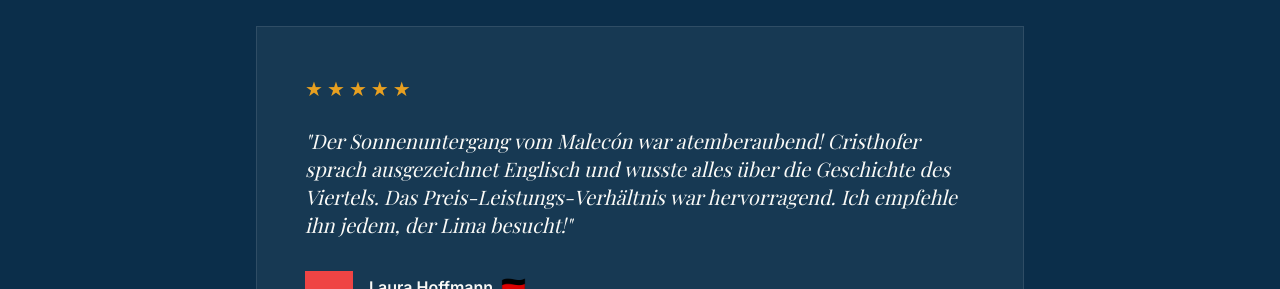
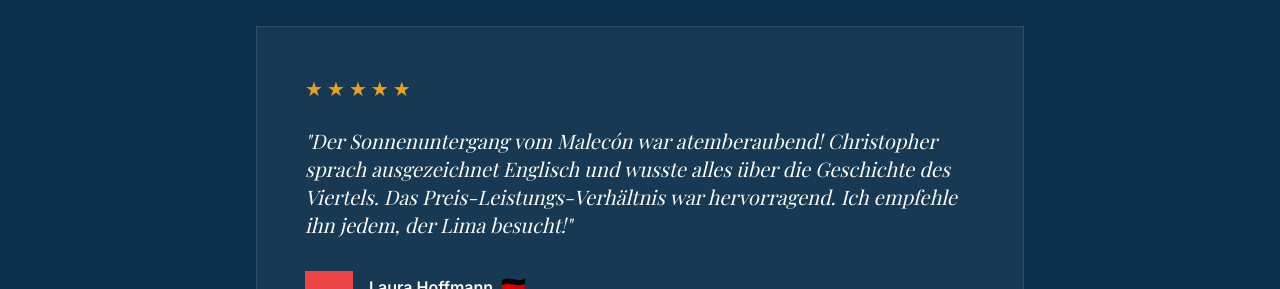
Before and after one commit to IsraelLinan/LadingPage_ChoferTactico, a React (Vite) app: page / in a window 1280 px wide. Shown: the part 6180-6469 px from the top of the page. Built offline with nearby package versions, Linux system fonts and the light colour scheme; a web font is replaced by a local one.

Commit message:
Correcion del nombre Christopher en Testimonials.jsx

```diff
--- a/src/components/Testimonials.jsx
+++ b/src/components/Testimonials.jsx
@@ -4,11 +4,11 @@ import { useRef, useState, useEffect } from "react";
 import { useLang } from "../i18n/LangContext";
 
 const TESTIMONIALS = [
-  { name: "Sarah & Tom",      country: "United States", flag: "🇺🇸", rating: 5, tour: "Premium Miraflores Tour",   text: "Cristhofer is absolutely amazing! He picked us up at our hotel, took us to all the iconic spots in Miraflores and Barranco, and gave us so much historical context. The ceviche lunch he recommended was the best meal of our trip. We felt completely safe and taken care of. 100% recommend!", avatar: "ST", color: "bg-blue-500" },
-  { name: "Laura Hoffmann",   country: "Germany",       flag: "🇩🇪", rating: 5, tour: "Sunset + Barranco Tour",   text: "Der Sonnenuntergang vom Malecón war atemberaubend! Cristhofer sprach ausgezeichnet Englisch und wusste alles über die Geschichte des Viertels. Das Preis-Leistungs-Verhältnis war hervorragend. Ich empfehle ihn jedem, der Lima besucht!", avatar: "LH", color: "bg-red-500" },
-  { name: "Familia Rodrigues", country: "Brazil",       flag: "🇧🇷", rating: 5, tour: "Family Tour",              text: "Fomos com nossos três filhos e Cristhofer foi incrível com as crianças! A Huaca Pucllana deixou nossos filhos impressionados. Com certeza voltaremos e contrataremos ele novamente!", avatar: "FR", color: "bg-green-600" },
-  { name: "Isabelle Moreau",  country: "France",        flag: "🇫🇷", rating: 5, tour: "Food Tour",               text: "En tant que française passionnée de gastronomie, je pensais que rien ne pourrait me surprendre... Cristhofer m'a emmenée dans des endroits incroyables où j'ai découvert le vrai ceviche, le tiradito, la causa. C'était une révélation culinaire!", avatar: "IM", color: "bg-indigo-500" },
-  { name: "Marco & Elena",    country: "Argentina",     flag: "🇦🇷", rating: 5, tour: "Historical Tour",         text: "Llegamos a Lima sin saber qué hacer y Cristhofer nos cambió el viaje. Su conocimiento histórico es impresionante. El vehículo era cómodo y llegó puntual. Los recomendamos sin dudarlo.", avatar: "ME", color: "bg-cyan-600" },
+  { name: "Sarah & Tom",      country: "United States", flag: "🇺🇸", rating: 5, tour: "Premium Miraflores Tour",   text: "Christopher is absolutely amazing! He picked us up at our hotel, took us to all the iconic spots in Miraflores and Barranco, and gave us so much historical context. The ceviche lunch he recommended was the best meal of our trip. We felt completely safe and taken care of. 100% recommend!", avatar: "ST", color: "bg-blue-500" },
+  { name: "Laura Hoffmann",   country: "Germany",       flag: "🇩🇪", rating: 5, tour: "Sunset + Barranco Tour",   text: "Der Sonnenuntergang vom Malecón war atemberaubend! Christopher sprach ausgezeichnet Englisch und wusste alles über die Geschichte des Viertels. Das Preis-Leistungs-Verhältnis war hervorragend. Ich empfehle ihn jedem, der Lima besucht!", avatar: "LH", color: "bg-red-500" },
+  { name: "Familia Rodrigues", country: "Brazil",       flag: "🇧🇷", rating: 5, tour: "Family Tour",              text: "Fomos com nossos três filhos e Christopher foi incrível com as crianças! A Huaca Pucllana deixou nossos filhos impressionados. Com certeza voltaremos e contrataremos ele novamente!", avatar: "FR", color: "bg-green-600" },
+  { name: "Isabelle Moreau",  country: "France",        flag: "🇫🇷", rating: 5, tour: "Food Tour",               text: "En tant que française passionnée de gastronomie, je pensais que rien ne pourrait me surprendre... Christopher m'a emmenée dans des endroits incroyables où j'ai découvert le vrai ceviche, le tiradito, la causa. C'était une révélation culinaire!", avatar: "IM", color: "bg-indigo-500" },
+  { name: "Marco & Elena",    country: "Argentina",     flag: "🇦🇷", rating: 5, tour: "Historical Tour",         text: "Llegamos a Lima sin saber qué hacer y Christopher nos cambió el viaje. Su conocimiento histórico es impresionante. El vehículo era cómodo y llegó puntual. Los recomendamos sin dudarlo.", avatar: "ME", color: "bg-cyan-600" },
 ];
 
 export default function Testimonials() {
```
